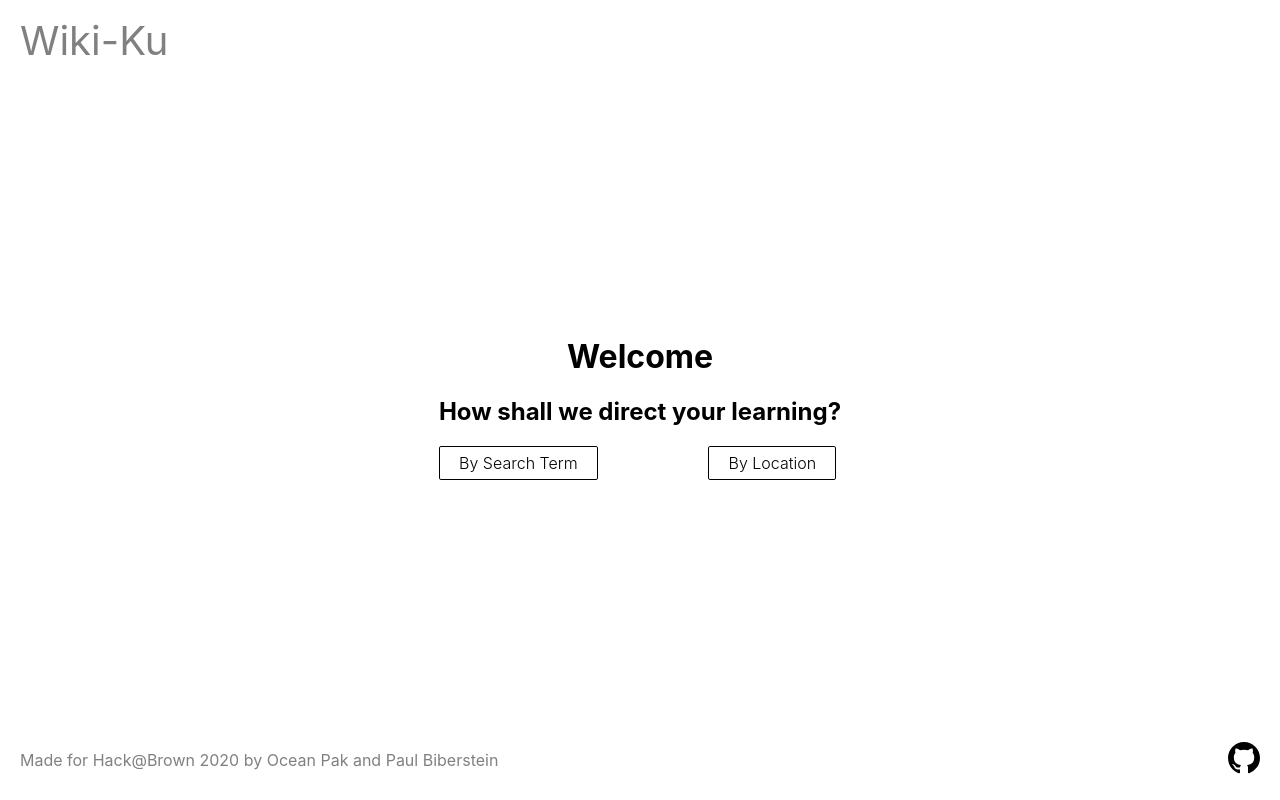
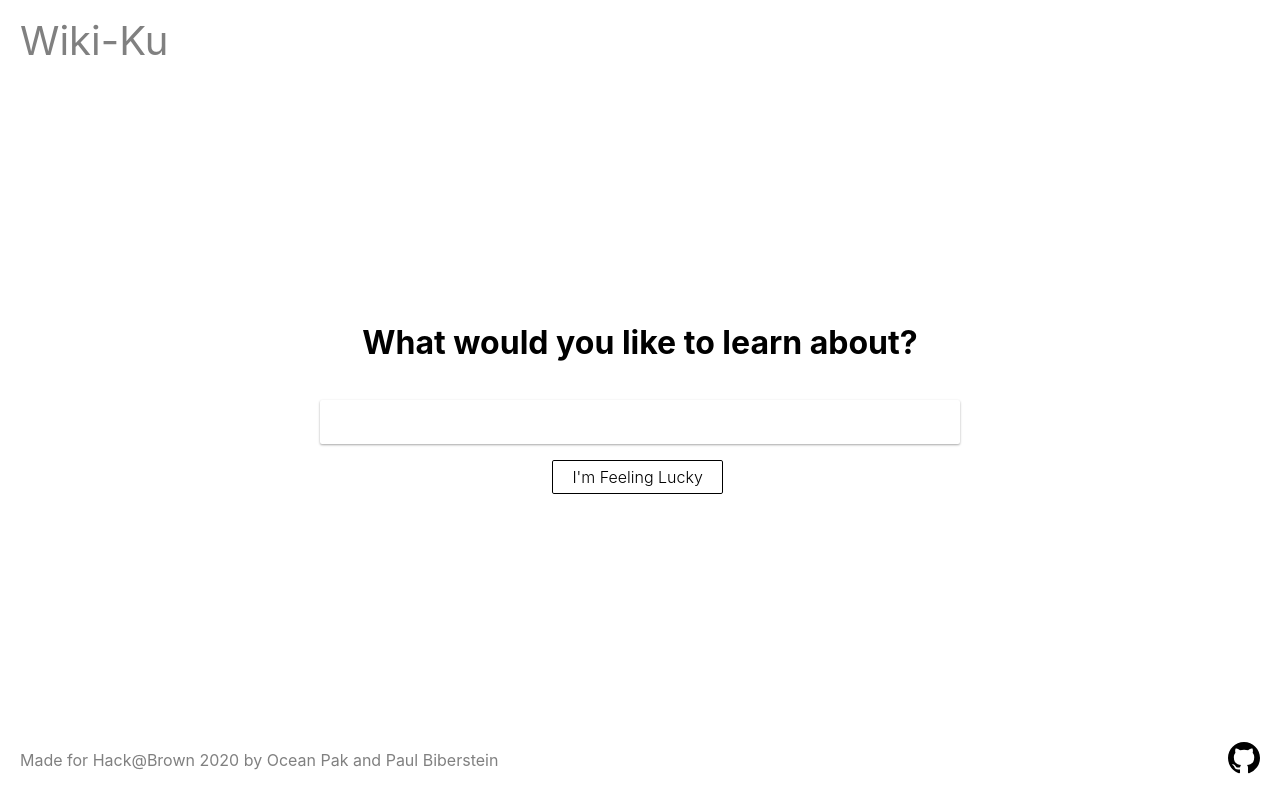
Before and after one commit to OceanPak/Wikiku, a React (Create React App) app in the folder frontent/: page / in a window 1280 px wide. Both pictures are taken after a click on the element "By Search Term". Built offline with nearby package versions, Linux system fonts and the light colour scheme.

Commit message:
Added word search bar to frontend

```diff
--- a/frontent/src/stores/PageControllerStore.ts
+++ b/frontent/src/stores/PageControllerStore.ts
@@ -18,16 +18,16 @@ export class PageControllerStore {
 
     @action
     ToWordSearch(): void {
-
+        this.CurrentPage = Page.WordSearch
     }
 
     @action
     ToLocationSearch(): void {
-
+        this.CurrentPage = Page.LocationSearch
     }
 
     @action
-    ToHaikuDisplay(): void {
-
+    ToHaikuDisplay(content: string): void {
+        this.CurrentPage = Page.HaikuDisplay
     }
 }
--- /dev/null
+++ b/frontent/src/stores/WordSearchStore.ts
@@ -0,0 +1,48 @@
+import { computed, observable, action } from "mobx";
+import { PageControllerStore } from "./PageControllerStore";
+
+export class WordSearchStore {
+    constructor(initializer: Partial<WordSearchStore>) {
+        Object.assign(this, initializer);
+    }
+
+    readonly PageController: PageControllerStore;
+
+    @observable
+    public SearchTerm: string = "";
+
+    @observable
+    public isLoading: boolean = false;
+
+    @action
+    handleChange(event: React.ChangeEvent<HTMLInputElement>) {
+        this.SearchTerm = event.target.value;
+    }
+
+    handleSubmit(): void {
+        this.isLoading = true;
+
+        let request = new XMLHttpRequest();
+        let url = "http://localhost:5000/generatehaiku?source=text&data=" + encodeURIComponent(this.SearchTerm)
+
+        let displayHaiku = (response: string) => {this.PageController.ToHaikuDisplay(response)}
+
+        request.open("GET", url, true);
+
+        request.onload = function (e) {
+            if (request.readyState === 4) {
+                if (request.status === 200) {
+                    console.log(request.responseText);
+                    displayHaiku(request.responseText);
+                } else {
+                    console.error(request.statusText);
+                }
+            }
+        };
+        request.onerror = function (e) {
+            console.error(request.statusText);
+        };
+
+        request.send(null);
+    }
+}
--- /dev/null
+++ b/frontent/src/styles/SearchBarStyle.scss
@@ -0,0 +1,22 @@
+.search-bar {
+    width: 50%;
+    height: 7%;
+
+    background: #fff;
+    border-radius: 2px;
+    margin: 1rem;
+    position: relative;
+
+    box-shadow: 0 1px 3px rgba(0,0,0,0.12), 0 1px 2px rgba(0,0,0,0.24);
+
+    .input {
+        width: 90%;
+        height: 90%;
+        outline: none;
+        border: none;
+
+        text-align: center;
+        font-size: 20px;
+        margin: 0px 15px;
+    }
+}
--- /dev/null
+++ b/frontent/src/styles/WordSearchStyle.scss
@@ -0,0 +1,100 @@
+.word-search {
+    display: flex;
+    flex-direction: column;
+    justify-content: center;
+    align-items: center;
+    align-content: center;
+
+    height: 80%;
+    width: 100%;
+
+    .button {
+        display: inline-block;
+        padding: 0.35em 1.2em;
+        border: 0.1em solid #000000;
+        margin: 0 0.3em 0.3em 0;
+        border-radius: 0.12em;
+        box-sizing: border-box;
+        text-decoration: none;
+        // font-family:'Roboto',sans-serif;
+        font-weight:300;
+        color:#000000;
+        text-align:center;
+        transition: all 0.2s;
+
+        &:hover{
+            color:#FFFFFF;
+            background-color:#000000;
+        }
+
+        @media all and (max-width:30em){
+          display:block;
+          margin:0.4em auto;
+        }
+    }
+
+    // Chase
+    --sk-size: 40px;
+    --sk-color: #333;
+
+    /* Utility class for centering */
+    .sk-center { margin: auto; }
+
+    .sk-chase {
+        width: var(--sk-size);
+        height: var(--sk-size);
+        position: relative;
+        animation: sk-chase 2.5s infinite linear both;
+    }
+
+    .sk-chase-dot {
+        width: 100%;
+        height: 100%;
+        position: absolute;
+        left: 0;
+        top: 0;
+        animation: sk-chase-dot 2.0s infinite ease-in-out both;
+        color: black
+    }
+
+    .sk-chase-dot:before {
+        content: '';
+        display: block;
+        width: 25%;
+        height: 25%;
+        background-color: var(--sk-color);
+        border-radius: 100%;
+        animation: sk-chase-dot-before 2.0s infinite ease-in-out both;
+    }
+
+    .sk-chase-dot:nth-child(1) { animation-delay: -1.1s; }
+    .sk-chase-dot:nth-child(2) { animation-delay: -1.0s; }
+    .sk-chase-dot:nth-child(3) { animation-delay: -0.9s; }
+    .sk-chase-dot:nth-child(4) { animation-delay: -0.8s; }
+    .sk-chase-dot:nth-child(5) { animation-delay: -0.7s; }
+    .sk-chase-dot:nth-child(6) { animation-delay: -0.6s; }
+    .sk-chase-dot:nth-child(1):before { animation-delay: -1.1s; }
+    .sk-chase-dot:nth-child(2):before { animation-delay: -1.0s; }
+    .sk-chase-dot:nth-child(3):before { animation-delay: -0.9s; }
+    .sk-chase-dot:nth-child(4):before { animation-delay: -0.8s; }
+    .sk-chase-dot:nth-child(5):before { animation-delay: -0.7s; }
+    .sk-chase-dot:nth-child(6):before { animation-delay: -0.6s; }
+
+    @keyframes sk-chase {
+        100% { transform: rotate(360deg); }
+    }
+
+    @keyframes sk-chase-dot {
+        80%, 100% { transform: rotate(360deg); }
+    }
+
+    @keyframes sk-chase-dot-before {
+        50% {
+        transform: scale(0.4);
+        } 100%, 0% {
+        transform: scale(1.0);
+        }
+    }
+
+
+}
--- a/frontent/src/views/PageControllerView.tsx
+++ b/frontent/src/views/PageControllerView.tsx
@@ -3,8 +3,10 @@ import { observer } from 'mobx-react';
 
 import { PageControllerStore, Page } from "../stores/PageControllerStore"
 import { WelcomeStore } from '../stores/WelcomeStore';
+import { WordSearchStore } from '../stores/WordSearchStore';
 
 import { WelcomeView } from './WelcomeView';
+import { WordSearchView } from './WordSearchView';
 
 import "../styles/HomePageStyle.scss"
 
@@ -25,5 +27,12 @@ export class PageControllerView extends React.Component<IProps> {
                 />
             )
         }
+        else if (store.CurrentPage === Page.WordSearch) {
+            return (
+                <WordSearchView
+                    store={new WordSearchStore({PageController: store})}
+                />
+            )
+        }
     }
 }
--- /dev/null
+++ b/frontent/src/views/SearchBar.tsx
@@ -0,0 +1,21 @@
+import * as React from 'react';
+import { observer } from 'mobx-react';
+
+import "../styles/SearchBarStyle.scss"
+
+interface IProps {
+    text: string,
+    handleChange: (event: React.ChangeEvent<HTMLInputElement>) => void
+}
+
+@observer
+export class SearchBar extends React.Component<IProps> {
+
+    render() {
+        return (
+            <div className="search-bar">
+                <input className="input" type="text" value={this.props.text} onChange={this.props.handleChange} autoFocus={true}/>
+            </div>
+        )
+    }
+}
--- /dev/null
+++ b/frontent/src/views/WordSearchView.tsx
@@ -0,0 +1,45 @@
+import * as React from 'react';
+import { observer } from 'mobx-react';
+
+import { PageControllerStore } from '../stores/PageControllerStore';
+import { WordSearchStore } from "../stores/WordSearchStore"
+
+import { SearchBar } from "./SearchBar"
+
+
+
+import "../styles/WordSearchStyle.scss"
+
+interface IProps {
+    store: WordSearchStore
+}
+
+@observer
+export class WordSearchView extends React.Component<IProps> {
+
+    render() {
+        let store = this.props.store
+        return (
+            <div className="word-search">
+                <h1>
+                    What would you like to learn about?
+                </h1>
+                <SearchBar text={store.SearchTerm} handleChange={store.handleChange.bind(store)} />
+                { !store.isLoading ?
+                    <div className="button" onClick={() => store.handleSubmit()}>
+                        I'm Feeling Lucky
+                    </div>
+                :
+                    <div className="sk-chase">
+                        <div className="sk-chase-dot"></div>
+                        <div className="sk-chase-dot"></div>
+                        <div className="sk-chase-dot"></div>
+                        <div className="sk-chase-dot"></div>
+                        <div className="sk-chase-dot"></div>
+                        <div className="sk-chase-dot"></div>
+                    </div>
+                }
+            </div>
+        )
+    }
+}
```
